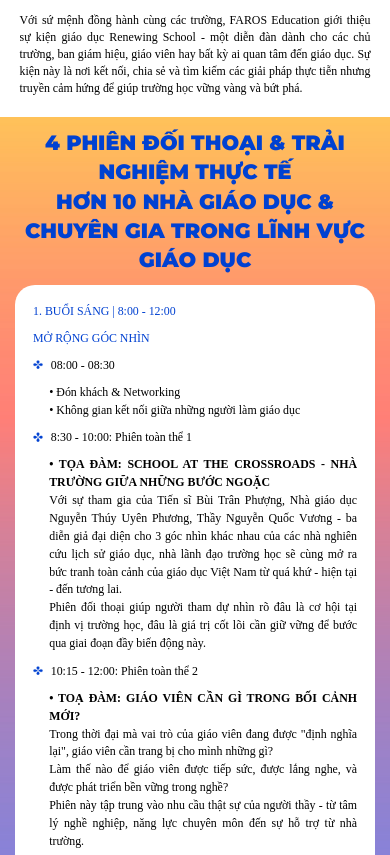
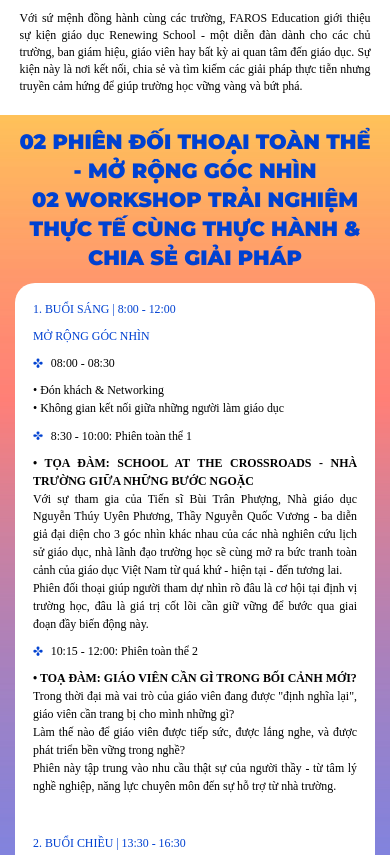
Before and after one commit to BizzOn-VN/faros-renewing-school, a plain HTML site: page home.html in a window 390 px wide. Shown: the part 744-1599 px from the top of the page. Drawn offline with Linux system fonts and the light colour scheme; a web font is replaced by a local one.

Commit message:
update page

```diff
--- a/css/style.css
+++ b/css/style.css
@@ -936,6 +936,7 @@
     background: #FFF;
     padding: 20px 30px;
     transition-duration: 0.5s;
+    z-index: 999;
 
   }
   .nav-links.active{
@@ -952,7 +953,7 @@
     display: block;
   }
   .toggle-menu{
-    margin-top: 18px;
+    margin-top: 10px;
     display: block;
     width: 30px;
     background: #0041d1;
@@ -1052,8 +1053,17 @@
     transition: background-color 0.3s ease;
     font-weight: 600;
 }
+.section-2 .md-title h6 span{
+  display: inline-block;
+}
 @media screen and (max-width: 767px){
   .section-5 .btn-hoantat .fancybox-close-small{
     width: 50% !important;
   }
+  .section-2 .md-col span{
+    padding-left: 0px;
+  }
+  .section-2 .md-title h6 span{
+    display: inline;
+  }
 }
--- a/home.html
+++ b/home.html
@@ -68,7 +68,7 @@
         <div class="section-2 md-section" id="section-2">
             <div class="container">
                 <div class="md-title">
-                    <h6 class="wow fadeInUp" data-wow-duration="1.5s" >4 phiên đối thoại & trải nghiệm thực tế <br>hơn 10 nhà giáo dục & chuyên gia trong lĩnh vực giáo dục</h6>
+                    <h6 class="wow fadeInUp" data-wow-duration="1.5s" >02 PHIÊN ĐỐI THOẠI TOÀN THỂ - MỞ RỘNG GÓC NHÌN<br> 02 WORKSHOP TRẢI NGHIỆM THỰC TẾ <span>CÙNG THỰC HÀNH & CHIA SẺ GIẢI PHÁP</span></h6>
                 </div>
                 <div class="md-content">
                     <div class="md-col wow fadeInUp">
@@ -203,7 +203,7 @@
                 </div>
                 <div class="md-bottom">
                     <div class="md-title">
-                        <h6 class="wow fadeInUp" data-wow-duration="1.5s">CÙNG NHAU ĐỐI THOẠI & TÌM GIẢI PHÁP</h6>
+                        <h6 class="wow fadeInUp" data-wow-duration="1.5s">CÙNG NHAU ĐỐI THOẠI & CHIA SẺ GIẢI PHÁP</h6>
                     </div>
                     <div class="row" >
                         <div class="col-6 wow fadeInUp" data-wow-duration="1.5s">
--- a/scripts/main.js
+++ b/scripts/main.js
@@ -35,7 +35,7 @@
 $(window).scroll(function(){
     if ($(window).scrollTop() >= 90) {
         $('.menu-header').addClass('scroll-top');
-        $('.md-section').css('padding-top','90px');
+        $('.md-section').css('padding-top','50px');
     }
     else {
         $('.menu-header').removeClass('scroll-top');
```
